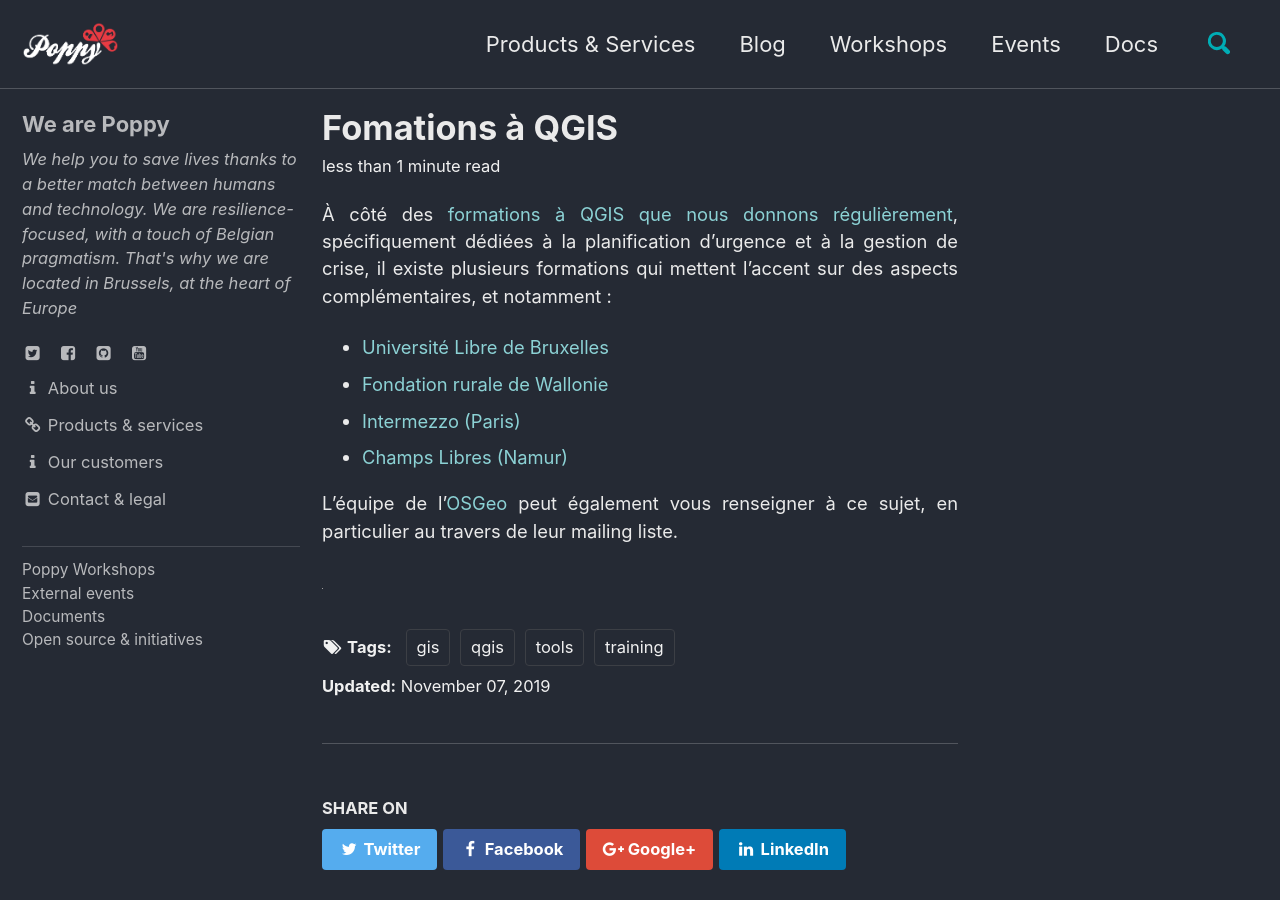
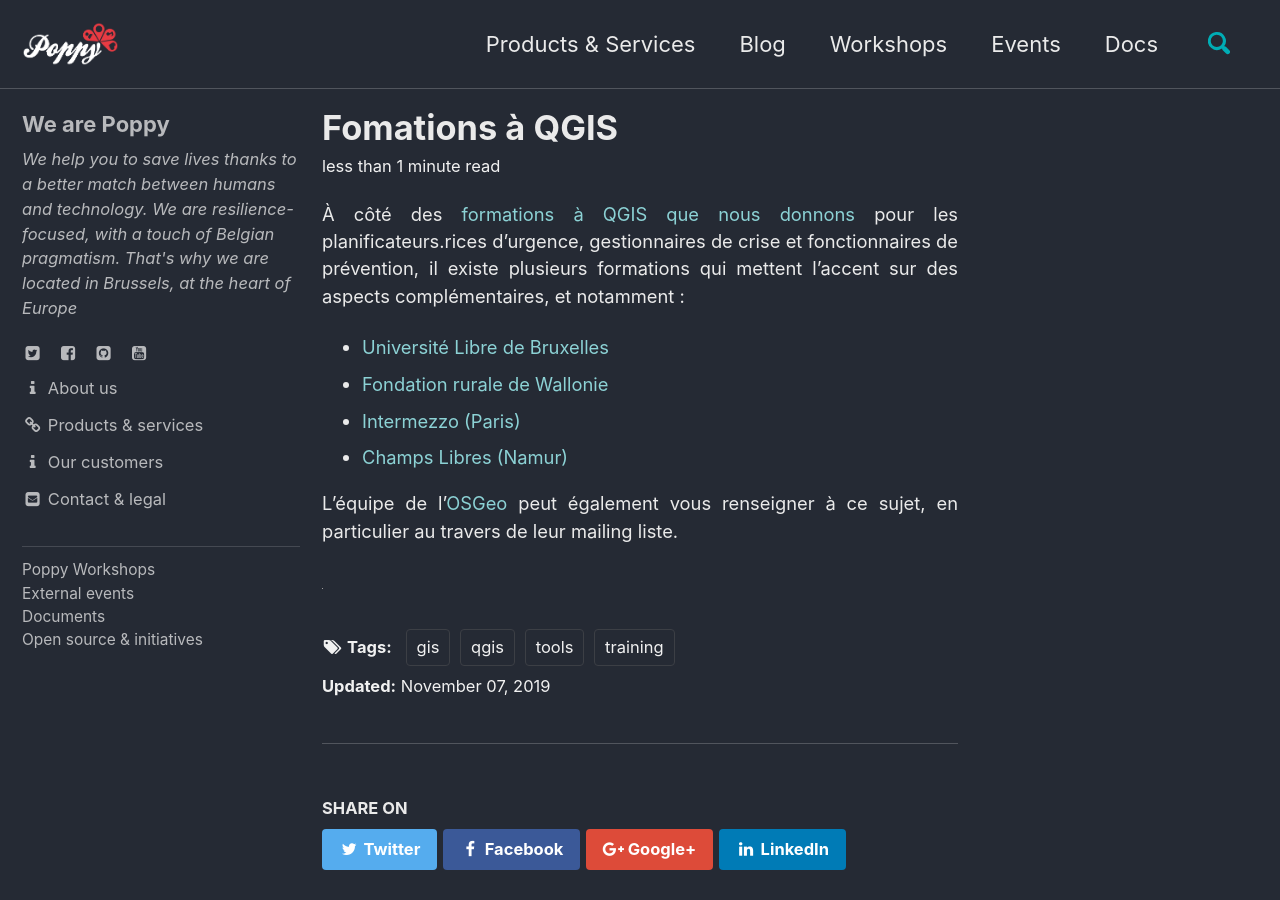
Before and after one commit to ccloquet/ccloquet.github.io, a Jekyll site: the page built from _posts/2019-11-07-qgis_fmn.md, in a window 1280 px wide and 900 px high. Built offline with Jekyll 4.4.1, drawn with Linux system fonts in a browser that asks for light colours; cached includes are drawn as plain includes.

Commit message:
Update 2019-11-07-qgis_fmn.md

```diff
--- a/_posts/2019-11-07-qgis_fmn.md
+++ b/_posts/2019-11-07-qgis_fmn.md
@@ -4,7 +4,7 @@ published: true
 tags: [tools,qgis,gis,training]
 ---
 
-À côté des [formations à QGIS que nous donnons régulièrement](https://blog.my-poppy.eu/workshops/), spécifiquement dédiées à la planification d'urgence et à la gestion de crise, il existe plusieurs formations qui mettent l'accent sur des aspects complémentaires, et notamment :
+À côté des [formations à QGIS que nous donnons](https://blog.my-poppy.eu/workshops/) pour les planificateurs.rices d'urgence, gestionnaires de crise et fonctionnaires de prévention, il existe plusieurs formations qui mettent l'accent sur des aspects complémentaires, et notamment :
 
 - [Université Libre de Bruxelles](http://cartulb.ulb.be/)
 - [Fondation rurale de Wallonie](https://www.frw.be/qgis.html)
```
